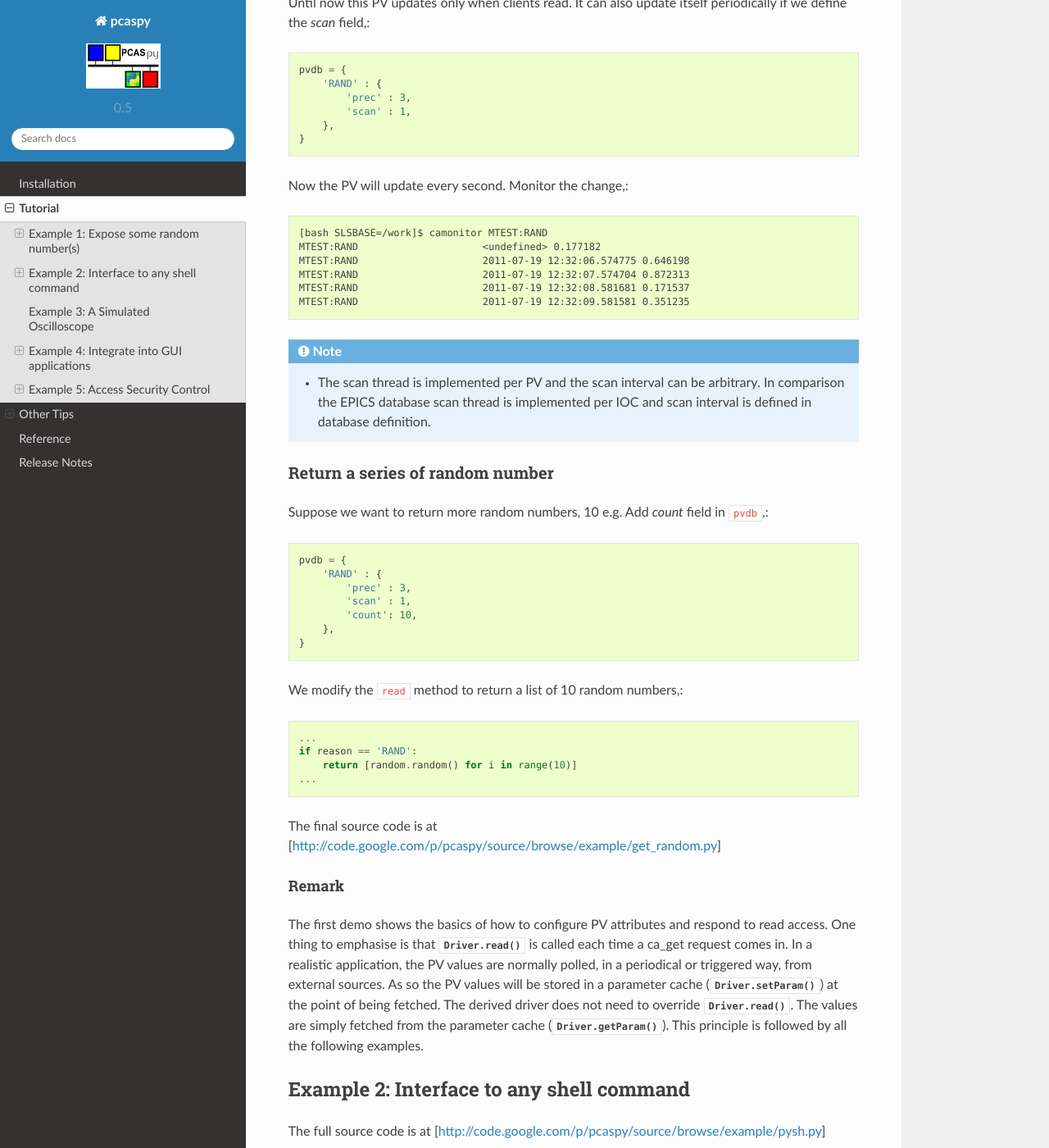
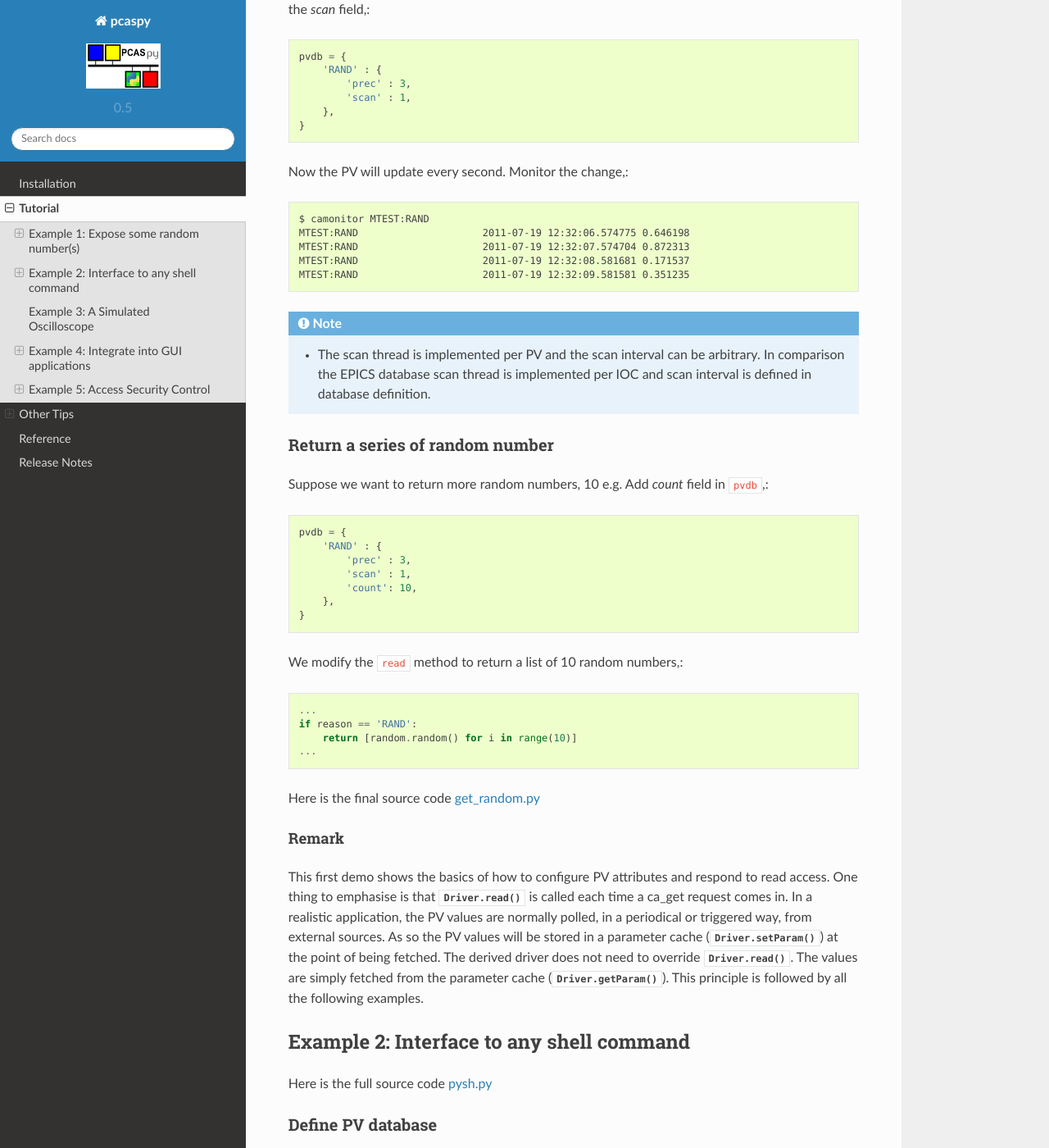
Before and after one commit to paulscherrerinstitute/pcaspy, a Sphinx documentation site: the page built from docs/source/tutorial.rst, in a window 1280 px wide and 1400 px high, scrolled down 2396 px. Shown: the whole window at 82% size. Built offline with Sphinx 7.4.7 and the Read the Docs theme 2.0.0, drawn with Linux system fonts in a browser that asks for light colours; some of the changed text lies outside the part shown.

Commit message:
various format fixes

```diff
--- a/docs/source/tutorial.rst
+++ b/docs/source/tutorial.rst
@@ -18,7 +18,7 @@
         },
     }
 
-``pvdb`` is a plain Python dict, in which keys are PV base names and values are their configurations, a dict also.
+``pvdb`` is a plain Python :class:`dict`, in which keys are PV base names and values are their configurations, a dict also.
 In this case we specify that the PV has base name ``RAND`` and 3 digits precision.
 ``prefix`` will be the prefixed to the PV base names and create the PV ``MTEST:RAND``.
 
@@ -26,12 +26,11 @@
 
 Dummy server
 ^^^^^^^^^^^^
-The source is at [http://code.google.com/p/pcaspy/source/browse/example/dummy.py].
+Here is the source code `dummy.py <http://code.google.com/p/pcaspy/source/browse/example/dummy.py>`_.
 
 Our first attempt is to implement a server so it blindly accepts any value written and gives it back upon request.
 Two classes are required,::
 
-    import time
     from pcaspy import SimpleServer, Driver
 
 :class:`Driver` class is the base class that connects channel access requests with real world data source.
@@ -110,8 +109,7 @@
 
 Now the PV will update every second. Monitor the change,::
 
-    [bash SLSBASE=/work]$ camonitor MTEST:RAND
-    MTEST:RAND                     <undefined> 0.177182
+    $ camonitor MTEST:RAND
     MTEST:RAND                     2011-07-19 12:32:06.574775 0.646198
     MTEST:RAND                     2011-07-19 12:32:07.574704 0.872313
     MTEST:RAND                     2011-07-19 12:32:08.581681 0.171537
@@ -139,11 +137,11 @@
             return [random.random() for i in range(10)]
         ...
 
-The final source code is at [http://code.google.com/p/pcaspy/source/browse/example/get_random.py]
+Here is the final source code `get_random.py <http://code.google.com/p/pcaspy/source/browse/example/get_random.py>`_
 
 Remark
 ~~~~~~
-The first demo shows the basics of how to configure PV attributes and respond to read access.
+This first demo shows the basics of how to configure PV attributes and respond to read access.
 One thing to emphasise is that :meth:`Driver.read` is called each time a ca_get request comes in.
 In a realistic application, the PV values are normally polled, in a periodical or triggered way,
 from external sources. As so the PV values will be stored in a parameter cache (:meth:`Driver.setParam`) at the point of being fetched.
@@ -153,7 +151,7 @@
 
 Example 2: Interface to any shell command
 -----------------------------------------
-The full source code is at [http://code.google.com/p/pcaspy/source/browse/example/pysh.py]
+Here is the full source code `pysh.py <http://code.google.com/p/pcaspy/source/browse/example/pysh.py>`_
 
 Define PV database
 ^^^^^^^^^^^^^^^^^^
@@ -297,12 +295,15 @@
 Example 3: A Simulated Oscilloscope
 -----------------------------------
 Until now the driver principles have all been introduced by these two trivial examples.
-I cannot find more realistic examples, so I port this [http://www.aps.anl.gov/epics/modules/soft/asyn/R4-12/asynPortDriver.html asynPortDriver example].
+I cannot find more realistic examples, so I port this
+`asynPortDriver example <http://www.aps.anl.gov/epics/modules/soft/asyn/R4-12/asynPortDriver.html>`_.
 Its intention is stated clearly by Mark Rivers,
 
-  This example is a simple digital oscilloscope emulator. In this example all of output control and input data is done in a calculated simulation. But it is easy to see how to use the driver as a basis for real device control. The code doing the simulation would simply be changed to talk to an actual device.
+  This example is a simple digital oscilloscope emulator. In this example all of output control and input data
+  is done in a calculated simulation. But it is easy to see how to use the driver as a basis for real device control.
+  The code doing the simulation would simply be changed to talk to an actual device.
 
-The final source code is at [http://code.google.com/p/pcaspy/source/browse/example/simscope.py]
+The python version in PCASpy is `simscope.py <http://code.google.com/p/pcaspy/source/browse/example/simscope.py>`_.
 To best check how it functions, launch the medm panel,::
 
     medm -x -macro P=MTEST simscope.adl
@@ -363,7 +364,8 @@
     }
 
 It defines a rule *fill*, which grants read access but limits write access to ``$(P)LEVEL`` below 5.
-Refer to `EPICS Application Developer's Guide <http://www.aps.anl.gov/epics/base/R3-14/12-docs/AppDevGuide/node9.html>` about details.
+Refer to `EPICS Application Developer's Guide <http://www.aps.anl.gov/epics/base/R3-14/12-docs/AppDevGuide/node9.html>`_
+about details.
 
 Use security rules
 ^^^^^^^^^^^^^^^^^^
```
Also changed, not shown: other parts of docs/source/tutorial.rst (+2 -2 lines).
